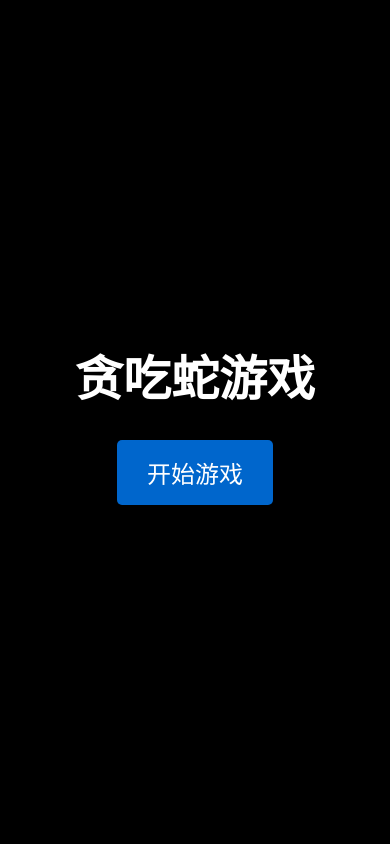
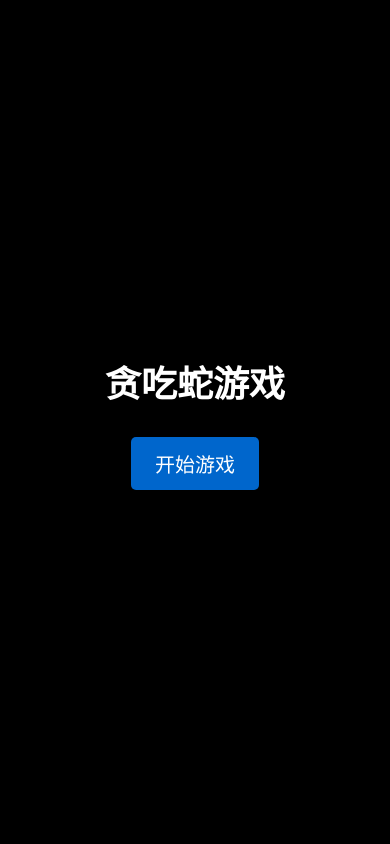
Before and after one commit to LisonHua/snake-game, a Flask app: page / in a window 390 px wide. Run offline with Flask 3, Linux system fonts and the light colour scheme.

Commit message:
手机用户可操控
使得手机用户可以操控贪吃蛇

```diff
--- a/static/css/style.css
+++ b/static/css/style.css
@@ -2,6 +2,7 @@
     margin: 0;
     padding: 0;
     box-sizing: border-box;
+    -webkit-tap-highlight-color: transparent; /* 移除移动端点击高亮 */
 }
 
 body {
@@ -12,13 +13,19 @@ body {
     justify-content: center;
     align-items: center;
     min-height: 100vh;
+    overflow: hidden; /* 防止移动端滚动 */
 }
 
 .game-container {
     position: relative;
-    width: 800px;
-    height: 600px;
+    width: 100%;
+    max-width: 800px;
+    height: 100vh;
+    max-height: 600px;
     background-color: #000;
+    display: flex;
+    justify-content: center;
+    align-items: center;
 }
 
 .screen {
@@ -51,6 +58,7 @@ button {
     border-radius: 5px;
     cursor: pointer;
     transition: background-color 0.3s;
+    -webkit-appearance: none; /* 移除iOS按钮样式 */
 }
 
 button:hover {
@@ -60,6 +68,9 @@ button:hover {
 #gameCanvas {
     border: 2px solid #333;
     background-color: #000;
+    max-width: 100%;
+    max-height: 100%;
+    touch-action: none; /* 防止触摸事件的默认行为 */
 }
 
 .game-info {
@@ -67,6 +78,7 @@ button:hover {
     top: 20px;
     left: 20px;
     font-size: 24px;
+    z-index: 1;
 }
 
 #score, #speed {
@@ -77,3 +89,23 @@ button:hover {
     font-size: 36px;
     margin: 20px 0;
 }
+
+/* 移动端适配 */
+@media (max-width: 800px) {
+    h1, h2 {
+        font-size: 36px;
+    }
+
+    button {
+        padding: 12px 24px;
+        font-size: 20px;
+    }
+
+    .game-info {
+        font-size: 18px;
+    }
+
+    #final-score {
+        font-size: 28px;
+    }
+}
```
Also changed, not shown: static/js/game.js (+41 -0 lines).
